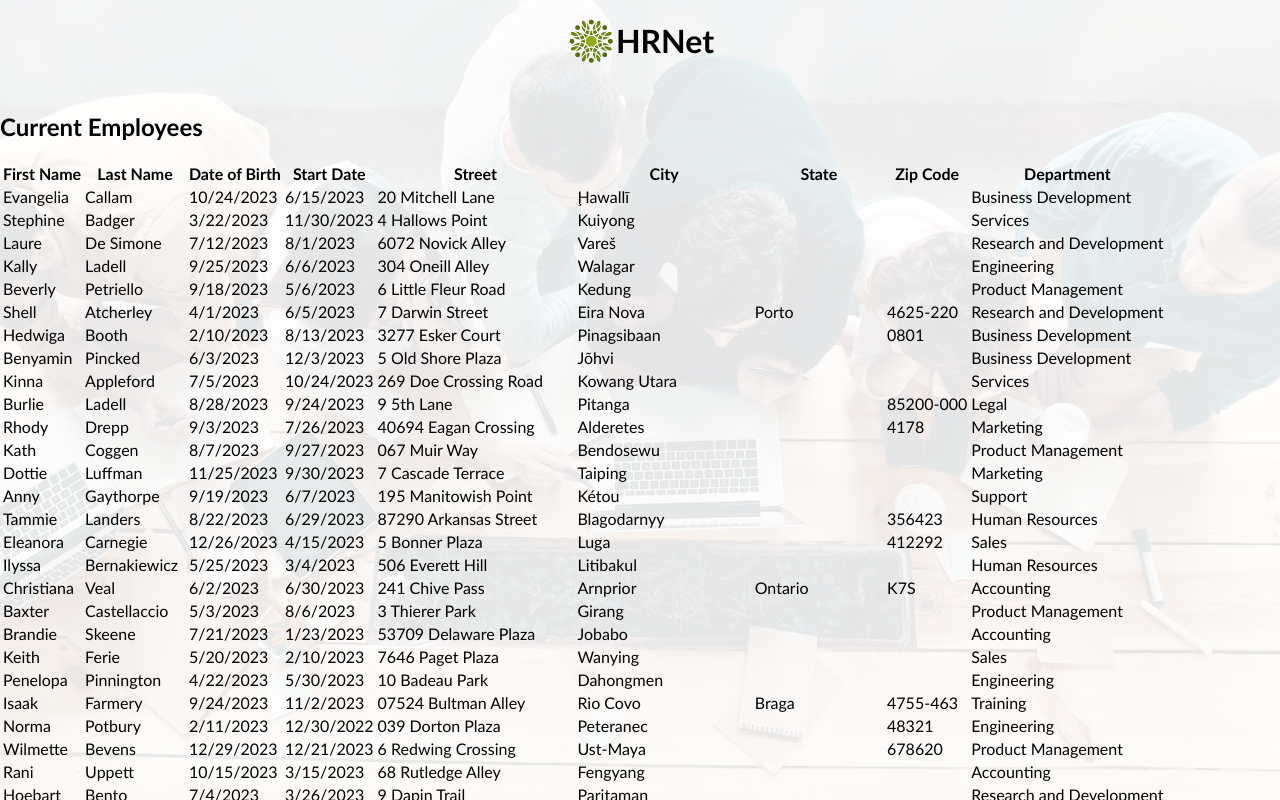
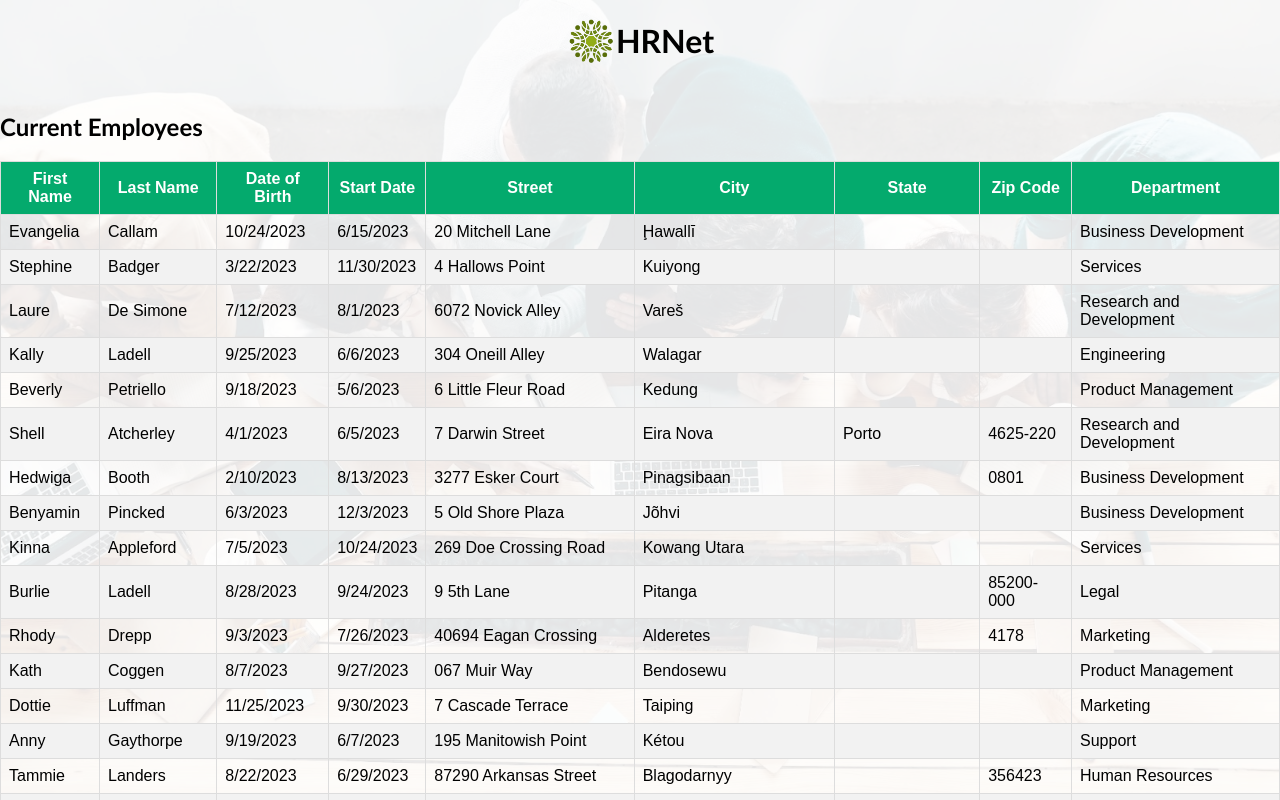
Before and after one commit to mohaali77/P14-JS-React, a React (Create React App) app in the folder hrnet/: page /employee-list in a window 1280 px wide. Shown: the top 800 px of the page. Built offline with nearby package versions, Linux system fonts and the light colour scheme.

Commit message:
Update table.css

```diff
--- a/hrnet/src/components/table/style/table.css
+++ b/hrnet/src/components/table/style/table.css
@@ -1,23 +1,23 @@
-#customers {
+table {
   font-family: Arial, Helvetica, sans-serif;
   border-collapse: collapse;
   width: 100%;
 }
-#customers th {
+table th {
   padding-top: 12px;
   padding-bottom: 12px;
-  text-align: left;
+  text-align: center;
   background-color: #04AA6D;
   color: white;
 }
-#customers td,
-#customers th {
+table td,
+table th {
   border: 1px solid #ddd;
   padding: 8px;
 }
-#customers tr:hover {
+table tr:hover {
   background-color: #ddd;
 }
-#customers tr:nth-child(even) {
+table tr:nth-child(even) {
   background-color: #f2f2f2;
 }/*# sourceMappingURL=table.css.map */
```
